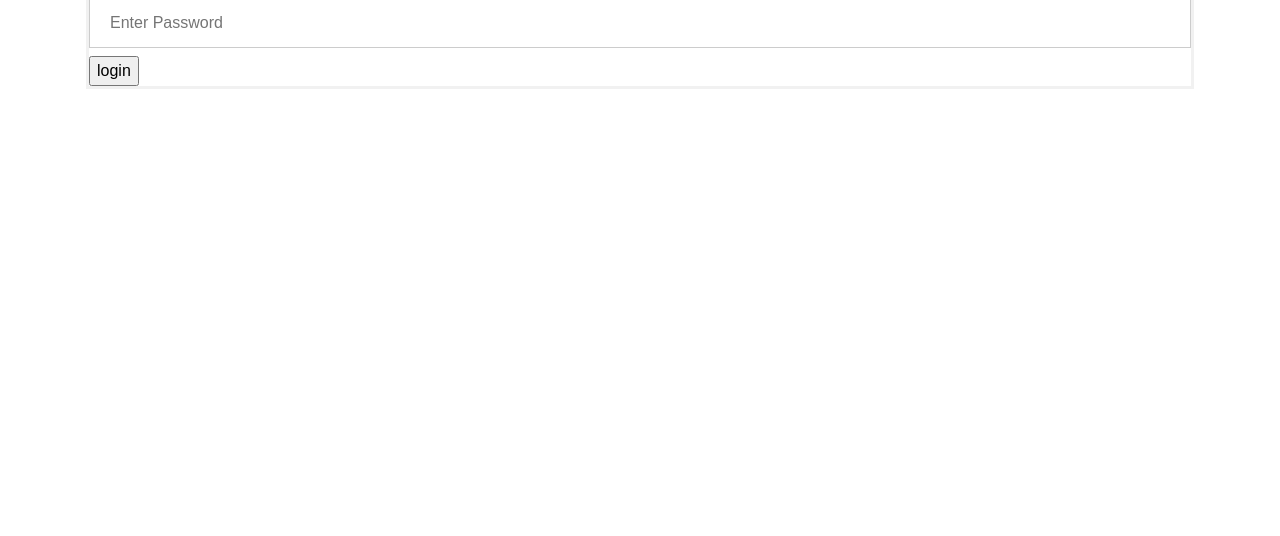
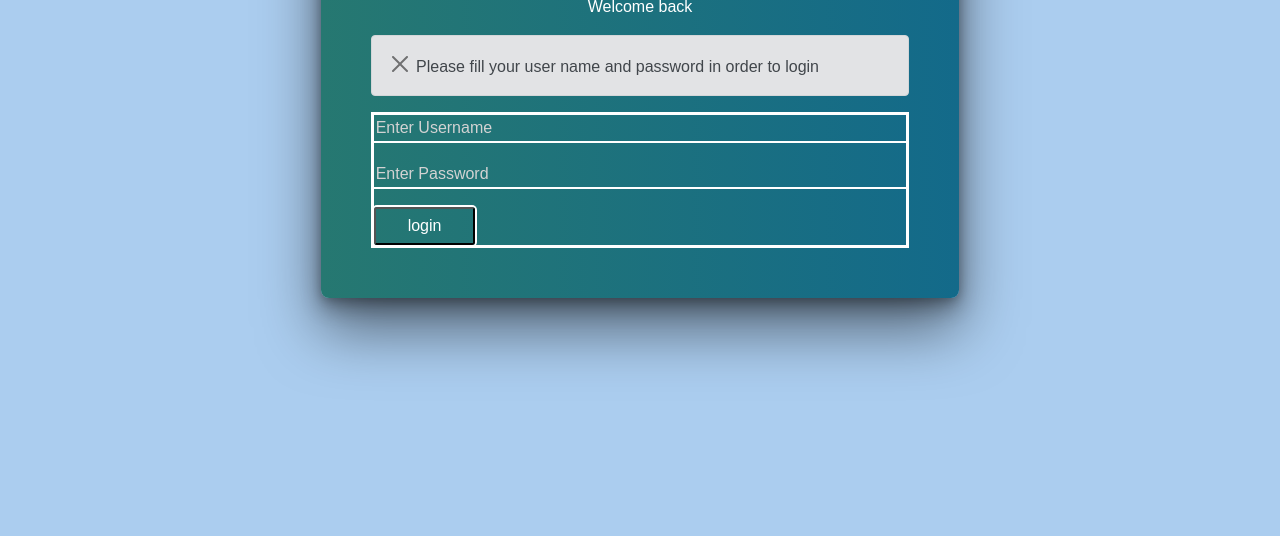
Before and after one commit to daniellek1995/Advertisement, a plain HTML site: page client/Login.html in a window 1280 px wide. Shown: the part 264-800 px from the top of the page. Drawn offline with nearby package versions, Linux system fonts and the light colour scheme.

Commit message:
change css

```diff
--- a/client/login.js
+++ /dev/null
@@ -1,6 +0,0 @@
-function main() {
-    const showAlert = "#alertId";
-
-}
-
-main();
--- a/client/style.css
+++ b/client/style.css
@@ -1,75 +1,14 @@
 /* Bordered form */
 form {
-  border: 3px solid #f1f1f1;
+  border: 3px solid #fff;
 }
-body {
+ body {
   font-family: Arial, Helvetica, sans-serif;
 }
-.container {
-  text-align: left;
-  margin: 0 auto;
-}
-
-/* Full-width inputs */
-input[type="text"],
-input[type="password"] {
-  width: 100%;
-  padding: 12px 20px;
-  margin: 8px 0;
-  display: inline-block;
-  border: 1px solid #ccc;
-  box-sizing: border-box;
-}
-
-/* Set a style for all buttons */
-.loginbtn {
-  background-color: #04aa6d;
-  color: white;
-  padding: 14px 20px;
-  margin: 8px 0;
-  border: none;
-  cursor: pointer;
-  width: 100%;
-}
-
-/* Add a hover effect for buttons */
 button:hover {
   opacity: 0.8;
 }
 
-/* Center the avatar image inside this container */
-.imgcontainer {
-  /* text-align: center; */
-  display: block;
-  margin: 0 auto;
-  padding-top: 10px;
-  width: 50%;
-}
-
-/* Avatar image */
-img.avatar {
-  width: 40%;
-  border-radius: 50%;
-}
-
-/* Add padding to containers */
-.container {
-  padding: 16px;
-}
-
-/* The "Forgot password" text */
-span.psw {
-  float: right;
-  padding-top: 16px;
-}
-
-/* Change styles for span and cancel button on extra small screens */
-@media screen and (max-width: 300px) {
-  span.psw {
-    display: block;
-    float: none;
-  }
-}
 /* admin page style  */
 
 table {
@@ -78,14 +17,27 @@ table {
   border: 1px solid black;
 }
 
-h1 {
+.adminTitle {
   text-align: center;
   color: #006600;
   font-size: xx-large;
   font-family: "Gill Sans", "Gill Sans MT", " Calibri", "Trebuchet MS",
     "sans-serif";
 }
+#myButton {
+  background-color: #006600;
+  color: white;
+  padding: 14px 20px;
+  /* margin: 8px 0; */
+  border: none;
+  cursor: pointer;
+  align-items: center;
+  width: 25%;
+}
 
+.wrapper {
+  text-align: center;
+}
 td {
   background-color: #e4f5d4;
   border: 1px solid black;
@@ -99,14 +51,78 @@ td {
   padding: 10px;
   text-align: center;
 }
-.alert {
-  font-size: 20px;
-  font-weight: bold;
-  font-family: Arial, Helvetica, sans-serif;
-  color: black;
-  background-color: #e4f5d4;
+
+/* login and change password screens */
+.container {
+  background: #ABCDEF;
+  font-family: Assistant, sans-serif;
+  display: flex;
+  min-height: 90vh;
 }
 
-/* .alert-warning {
-  background-color: #006600;
-} */
+.login {
+  color: white;
+  background: #136a8a;
+  background:
+    -webkit-linear-gradient(to right, #267871, #136a8a);
+  background:
+    linear-gradient(to right, #267871, #136a8a);
+  margin: auto;
+  box-shadow:
+    0px 2px 10px rgba(0,0,0,0.2),
+    0px 10px 20px rgba(0,0,0,0.3),
+    0px 30px 60px 1px rgba(0,0,0,0.5);
+  border-radius: 8px;
+  padding: 50px;
+}
+.login .head {
+  display: flex;
+  align-items: center;
+  justify-content: center;
+}
+.login .head .company {
+  font-size: 2.2em;
+}
+.login .msg {
+  text-align: center;
+}
+.login .form input[type=text].text {
+  border: none;
+  background: none;
+  box-shadow: 0px 2px 0px 0px white;
+  width: 100%;
+  color: white;
+  font-size: 1em;
+  outline: none;
+}
+.login .form .text::placeholder {
+  color: #D3D3D3;
+}
+.login .form input[type=password].password {
+  border: none;
+  background: none;
+  box-shadow: 0px 2px 0px 0px white;
+  width: 100%;
+  color: white;
+  font-size: 1em;
+  outline: none;
+  margin-bottom: 20px;
+  margin-top: 20px;
+}
+.login .form .password::placeholder {
+  color: #D3D3D3;
+}
+.login .form .btn-login {
+  background: none;
+  text-decoration: none;
+  color: white;
+  box-shadow: 0px 0px 0px 2px white;
+  border-radius: 3px;
+  padding: 5px 2em;
+  transition: 0.5s;
+}
+.login .form .btn-login:hover {
+  background: white;
+  color: dimgray;
+  transition: 0.5s;
+}
```
